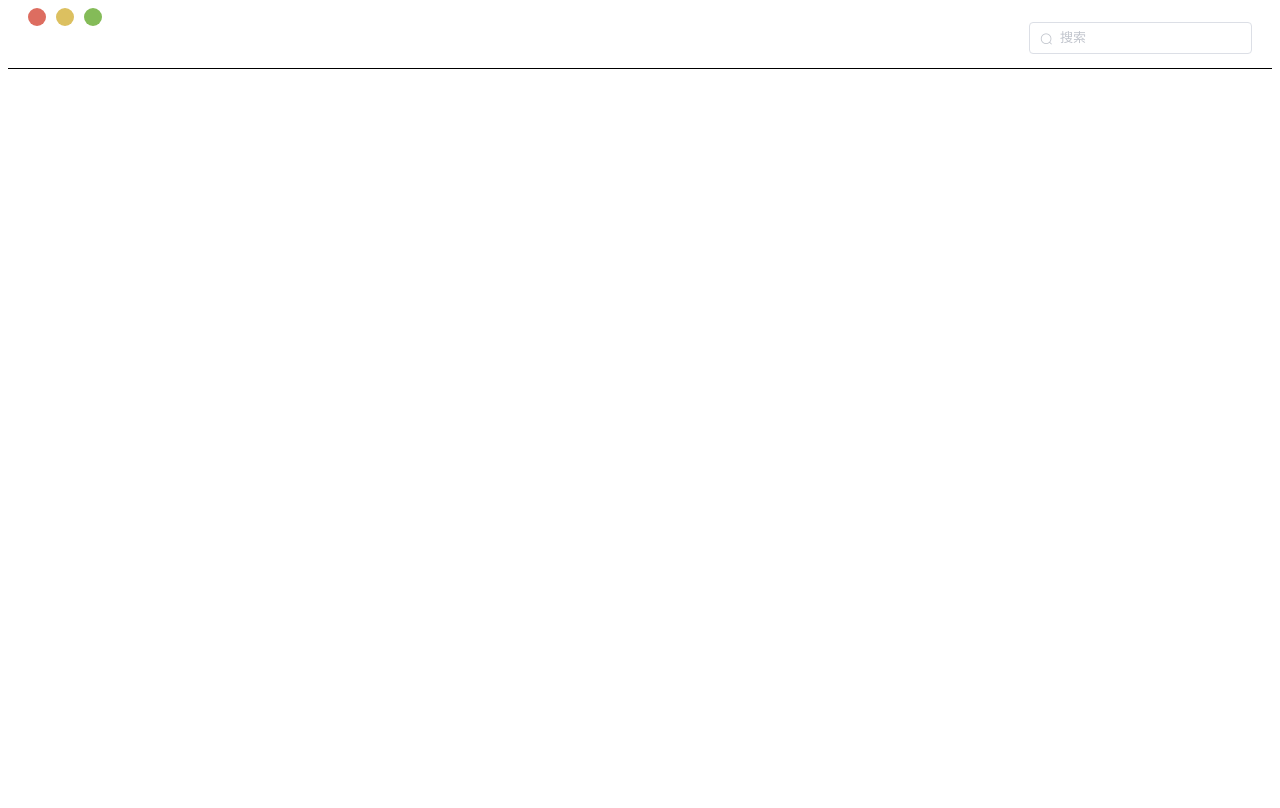
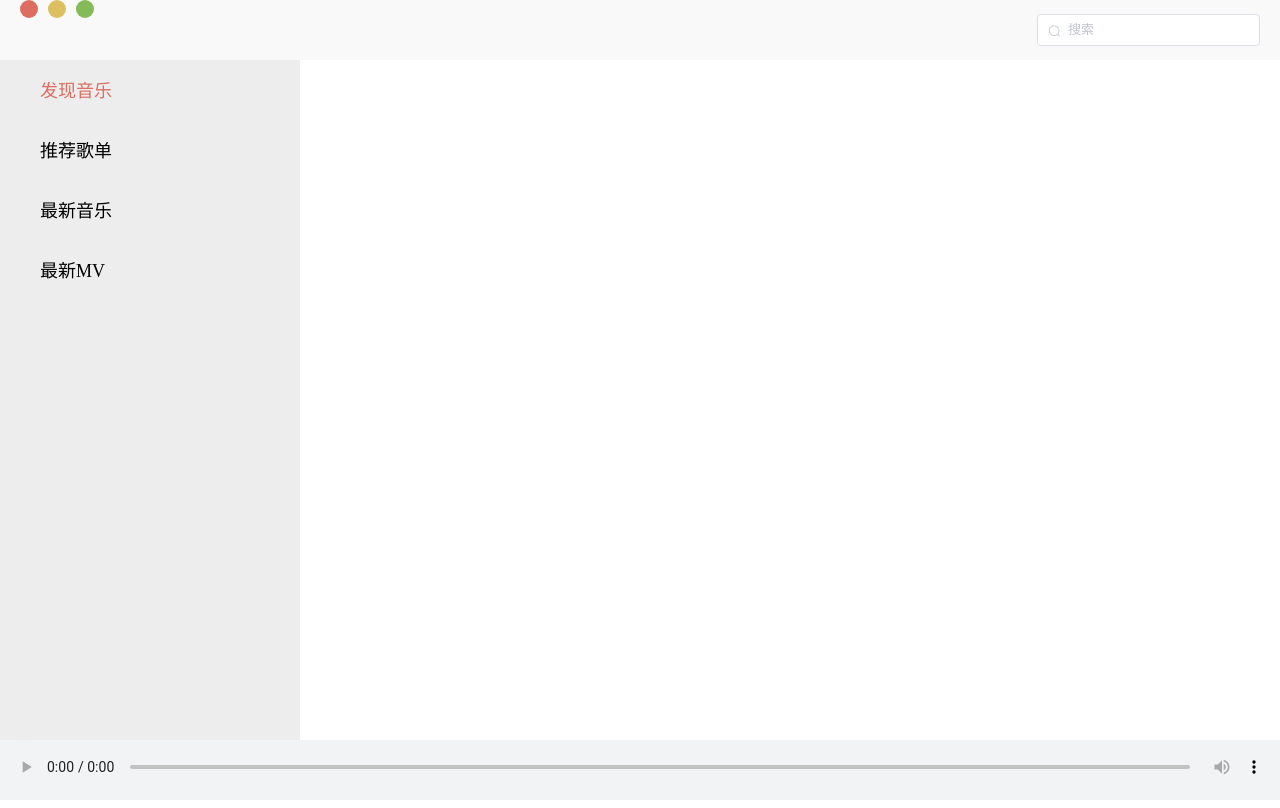
Before and after one commit to zhouzhijun123/vue-music, a Vue app: page /#/ in a window 1280 px wide. Built offline with nearby package versions, Linux system fonts and the light colour scheme; a small style sheet from the web is missing.

Commit message:
路由整合

```diff
--- a/package.json
+++ b/package.json
@@ -10,7 +10,8 @@
   "dependencies": {
     "core-js": "^3.6.4",
     "element-ui": "^2.13.0",
-    "vue": "^2.6.11"
+    "vue": "^2.6.11",
+    "vue-router": "^3.1.5"
   },
   "devDependencies": {
     "@vue/cli-plugin-babel": "^4.2.0",
--- a/public/index.html
+++ b/public/index.html
@@ -9,7 +9,7 @@
   <!-- 导入 iconfont的字体图标 -->
   <link
    rel="stylesheet"
-   href="//at.alicdn.com/t/font_1654044_sfjzj632knm.css">
+   href="//at.alicdn.com/t/font_1654044_f7jw9de6hq5.css">
 
   <title><%= htmlWebpackPlugin.options.title %></title>
 </head>
--- a/src/App.vue
+++ b/src/App.vue
@@ -1,17 +1,35 @@
 <template>
   <div id="app">
     <top />
+    <index />
   </div>
 </template>
 
 <script>
-import top from '@/components/top'
+import top from '@/components/top';
+import index from '@/components/index';
 export default {
   name: 'app',
-  components:{
-    top
+  components: {
+    top,
+    index
   }
 };
 </script>
 
-<style></style>
+<style lang="scss">
+#app {
+  height: 100%;
+  .top-container {
+    height: 60px;
+    position: fixed;
+    width: 100%;
+    top: 0;
+    left: 0;
+  }
+  .index-container {
+    height: 100%;
+    padding-top: 60px;
+  }
+}
+</style>
--- /dev/null
+++ b/src/components/index.vue
@@ -0,0 +1,105 @@
+<template>
+  <div class="index-container">
+    <div class="nav">
+      <ul>
+        <li @click="activeIndex = 0" :class="{ active: activeIndex == 0 }">
+          <router-link to="/discovery">
+            <span class="iconfont icon-find-music"></span>
+            发现音乐
+          </router-link>
+        </li>
+        <li @click="activeIndex = 1" :class="{ active: activeIndex == 1 }">
+          <router-link to="/playlists">
+            <span class="iconfont icon-music-list"></span>
+            推荐歌单
+          </router-link>
+        </li>
+        <li @click="activeIndex = 2" :class="{ active: activeIndex == 2 }">
+          <router-link to="/songs">
+            <span class="iconfont icon-music"></span>
+            最新音乐
+          </router-link>
+        </li>
+        <li @click="activeIndex = 3" :class="{ active: activeIndex == 3 }">
+          <router-link to="/mvs">
+            <span class="iconfont icon-mv"></span>
+            最新MV
+          </router-link>
+        </li>
+      </ul>
+    </div>
+    <div class="main">
+      <router-view></router-view>
+    </div>
+    <div class="player">
+      <audio controls></audio>
+    </div>
+  </div>
+</template>
+
+<script>
+export default {
+  name: 'index',
+  data() {
+    return {
+      activeIndex: 0
+    };
+  }
+};
+</script>
+
+<style lang="scss">
+.index-container {
+  display: flex;
+  .nav {
+    background-color: #ededed;
+    width: 300px;
+    height: 100%;
+    li {
+      height: 60px;
+      cursor: pointer;
+      display: flex;
+      align-items: center;
+      &:hover {
+        background-color: #e7e7e7;
+      }
+      .iconfont {
+        margin-right: 10px;
+        font-size: 20px;
+      }
+      a {
+        color: black;
+        padding-left: 30px;
+        font-size: 18px;
+        line-height: 60px;
+        width: 100%;
+        height: 100%;
+      }
+      &.active {
+        a {
+          color: #dd6d60;
+        }
+        .iconfont {
+          color: #dd6d60;
+        }
+      }
+    }
+  }
+  .main {
+    flex: 1;
+    overflow-y: scroll;
+  }
+  .player {
+    background: #f1f3f4;
+    height: 60px;
+    position: fixed;
+    bottom: 0;
+    left: 0;
+    width: 100%;
+  }
+  audio {
+    width: 100%;
+    border-radius: none;
+  }
+}
+</style>
--- a/src/components/top.vue
+++ b/src/components/top.vue
@@ -1,5 +1,5 @@
 <template>
-  <div class="top">
+  <div class="top-container">
     <div class="left-box">
       <div class="icon-wrapper">
         <span class="iconfont icon-home"></span>
@@ -31,12 +31,12 @@ export default {
 </script>
 
 <style lang="scss" scoped>
-.top {
+.top-container {
   display: flex;
   justify-content: space-between;
-  height: 60px;
-  border-bottom: 1px solid #000;
   padding: 0 20px;
+  background-color:#f9f9f9;
+  width: 100%;
   .left-box {
     display: flex;
     // 图标
--- a/src/main.js
+++ b/src/main.js
@@ -11,9 +11,49 @@ Vue.use(ElementUI);
 // 导入全局初始化样式
 import '@/style/base.scss'
 
+// 路由整合
+import VueRouter from 'vue-router'
+Vue.use(VueRouter)
+
+
+// 导入对应的路由
+import discovery from '@/views/discovery.vue'
+import playlists from '@/views/playlists.vue'
+import songs from '@/views/songs.vue'
+import mvs from '@/views/mvs.vue'
+
+const router = new VueRouter({
+  routes:[
+    {
+      // 发现音乐
+      path:"/discovery",
+      component:discovery
+    },
+    {
+      // 推荐歌单
+      path:"/playlists",
+      component:playlists
+    },
+    {
+      // 最新音乐
+      path:"/songs",
+      component:songs
+    },
+    {
+      // 最新音乐
+      path:"/mvs",
+      component:mvs
+    },
+  ]
+})
+
+
+
 
 Vue.config.productionTip = false
 
 new Vue({
   render: h => h(App),
+  // 挂载到Vue示例上
+  router
 }).$mount('#app')
--- a/src/style/base.scss
+++ b/src/style/base.scss
@@ -1,6 +1,19 @@
 body,
 html {
   height: 100%;
+  margin: 0;
+  padding: 0;
+}
+*{
+  box-sizing: border-box;
+  margin: 0;
+  padding: 0;
+}
+a{
+  text-decoration: none;
+}
+ul,ol{
+  list-style: none;
 }
 .iconfont {
   cursor: pointer;
--- /dev/null
+++ b/src/views/discovery.vue
@@ -0,0 +1,15 @@
+<template>
+  <div>
+      discovery
+  </div>
+</template>
+
+<script>
+export default {
+    name:"discovery"
+}
+</script>
+
+<style>
+
+</style>
--- /dev/null
+++ b/src/views/mvs.vue
@@ -0,0 +1,13 @@
+<template>
+  <div>
+    mvs
+  </div>
+</template>
+
+<script>
+export default {
+  name: 'mvs'
+};
+</script>
+
+<style></style>
--- /dev/null
+++ b/src/views/playlists.vue
@@ -0,0 +1,15 @@
+<template>
+  <div>
+      recommend
+  </div>
+</template>
+
+<script>
+export default {
+  name:"recommend"
+}
+</script>
+
+<style>
+
+</style>
--- /dev/null
+++ b/src/views/songs.vue
@@ -0,0 +1,15 @@
+<template>
+  <div>
+      songs
+  </div>
+</template>
+
+<script>
+export default {
+
+}
+</script>
+
+<style>
+
+</style>
```
Also changed, not shown: src/assets/avatar.jpg (added), 1 other file (tests, documents, lock files or other folders).
